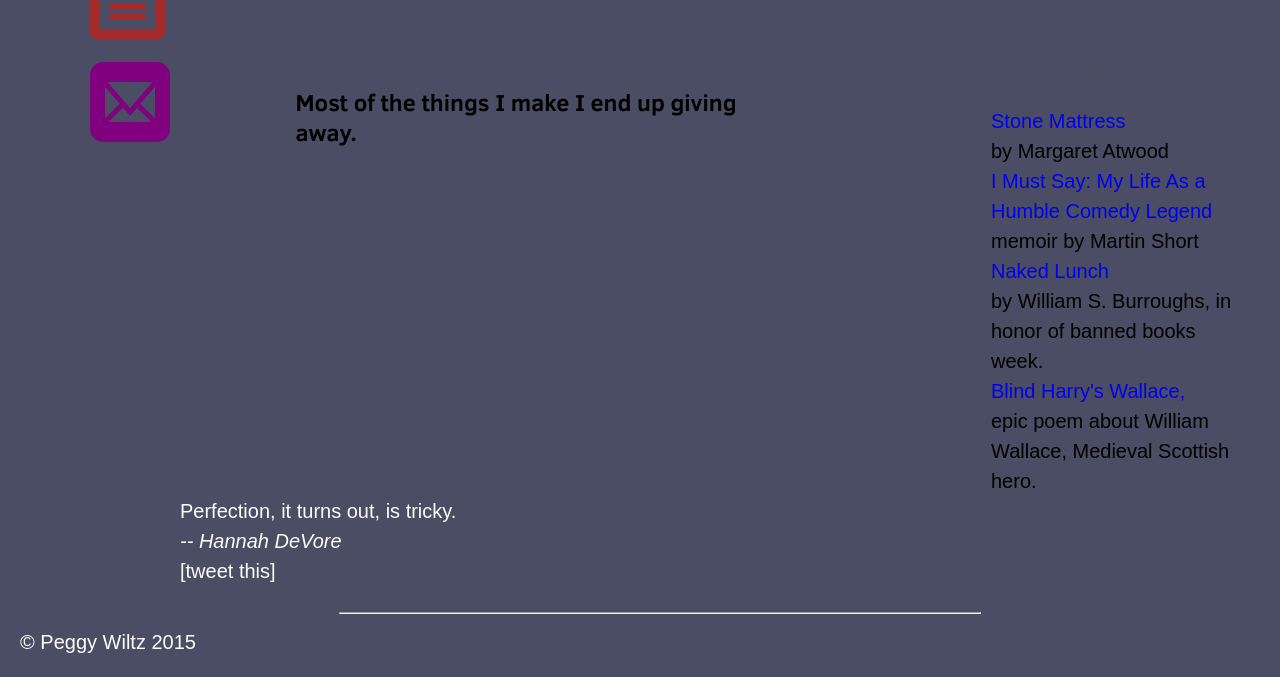
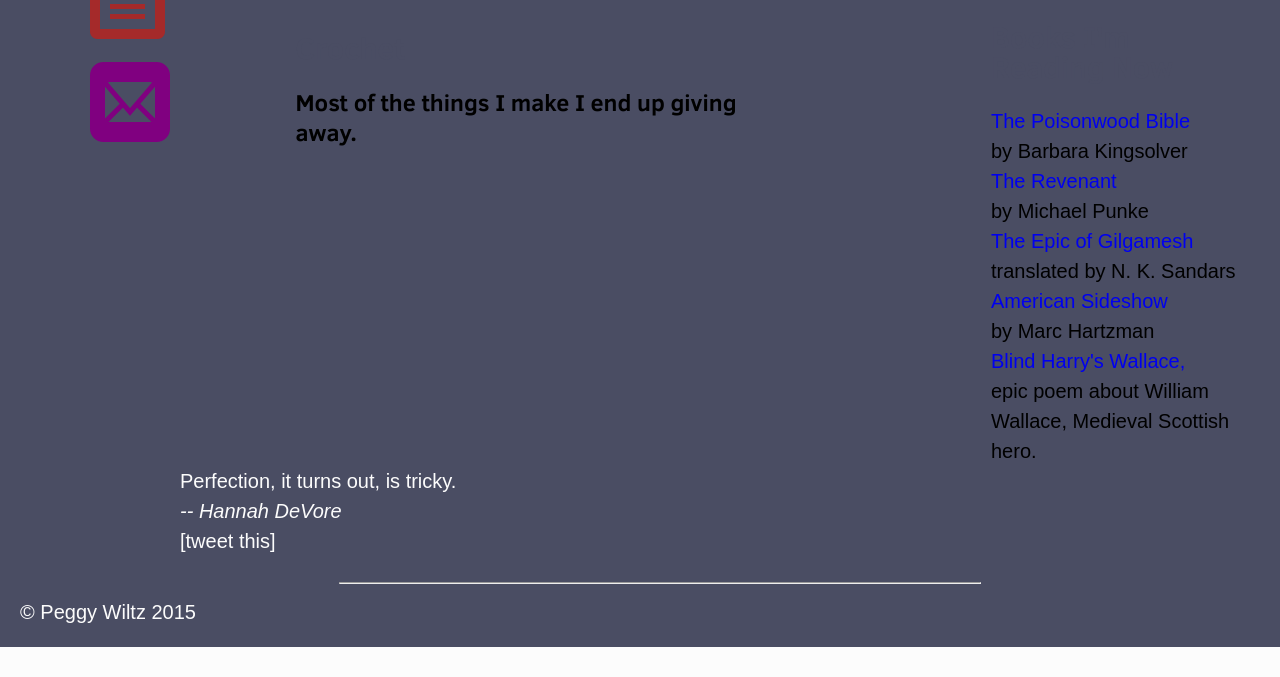
Before and after one commit to PeggyWiltz/pegwiltz-dot-com, a website: page app/hobbies.html in a window 1280 px wide. Shown: the part 966-1643 px from the top of the page. After the commit the page ends 1613 px from the top, so only its background shows below. Drawn offline with nearby package versions, Linux system fonts and the light colour scheme; files that its build step writes are made by us from their sources; files whose address does not match are found by name; a web font is replaced by a local one.

Commit message:
changed books I'm reading

```diff
--- a/app/hobbies.html
+++ b/app/hobbies.html
@@ -183,13 +183,16 @@
               <h2>Books I'm Reading Now</h2>
               <ul>
                 <li>
-                <a href='http://www.amazon.com/Stone-Mattress-Tales-Margaret-Atwood/dp/0804173508/ref=sr_1_1?ie=UTF8&qid=1445284485&sr=8-1&keywords=Stone+Mattress'>Stone Mattress</a> by Margaret Atwood
+                <a href='http://www.amazon.com/Barbara-Kingsolver-Poisonwood-Bible/dp/B004S7VSQ6/ref=sr_1_2?ie=UTF8&qid=1453057227&sr=8-2&keywords=poisonwood+bible'>The Poisonwood Bible</a> by Barbara Kingsolver
                 </li>
                 <li>
-                <a href='http://www.amazon.com/Must-Say-Humble-Comedy-Legend/dp/0062309544/ref=sr_1_1?ie=UTF8&qid=1445284402&sr=8-1&keywords=Martin+Short'>I Must Say: My Life As a Humble Comedy Legend</a> memoir by Martin Short
+                <a href='http://www.amazon.com/Revenant-Novel-Revenge-Michael-Punke/dp/1250072689/ref=sr_1_1?ie=UTF8&qid=1453057135&sr=8-1&keywords=The+Revenant'>The Revenant</a> by Michael Punke
                 </li>
                 <li>
-                <a href='http://www.amazon.com/Naked-Lunch-William-S-Burroughs/dp/0802132952/ref=sr_1_2?ie=UTF8&qid=1444021244&sr=8-2&keywords=Naked+Lunch'>Naked Lunch</a> by William S. Burroughs, in honor of banned books week.
+                <a href='http://www.amazon.com/Epic-Gilgamesh/dp/014044100X/ref=sr_1_2?ie=UTF8&qid=1453057037&sr=8-2&keywords=Epic+of+Gilgamesh'>The Epic of Gilgamesh</a> translated by N. K. Sandars
+                </li>
+                <li>
+                <a href='http://www.amazon.com/American-Sideshow-Marc-Hartzman/dp/1585425303/ref=sr_1_1?ie=UTF8&qid=1453057163&sr=8-1&keywords=American+sideshow'>American Sideshow</a> by Marc Hartzman
                 </li>
                 <li>
                 <a href='http://www.amazon.com/Blind-Harrys-Wallace-William-Hamilton/dp/0946487332/ref=sr_1_1?ie=UTF8&qid=1444021298&sr=8-1&keywords=Blind+Harry%27s+Wallace'>Blind Harry's Wallace,</a> epic poem about William Wallace, Medieval Scottish hero.
```
